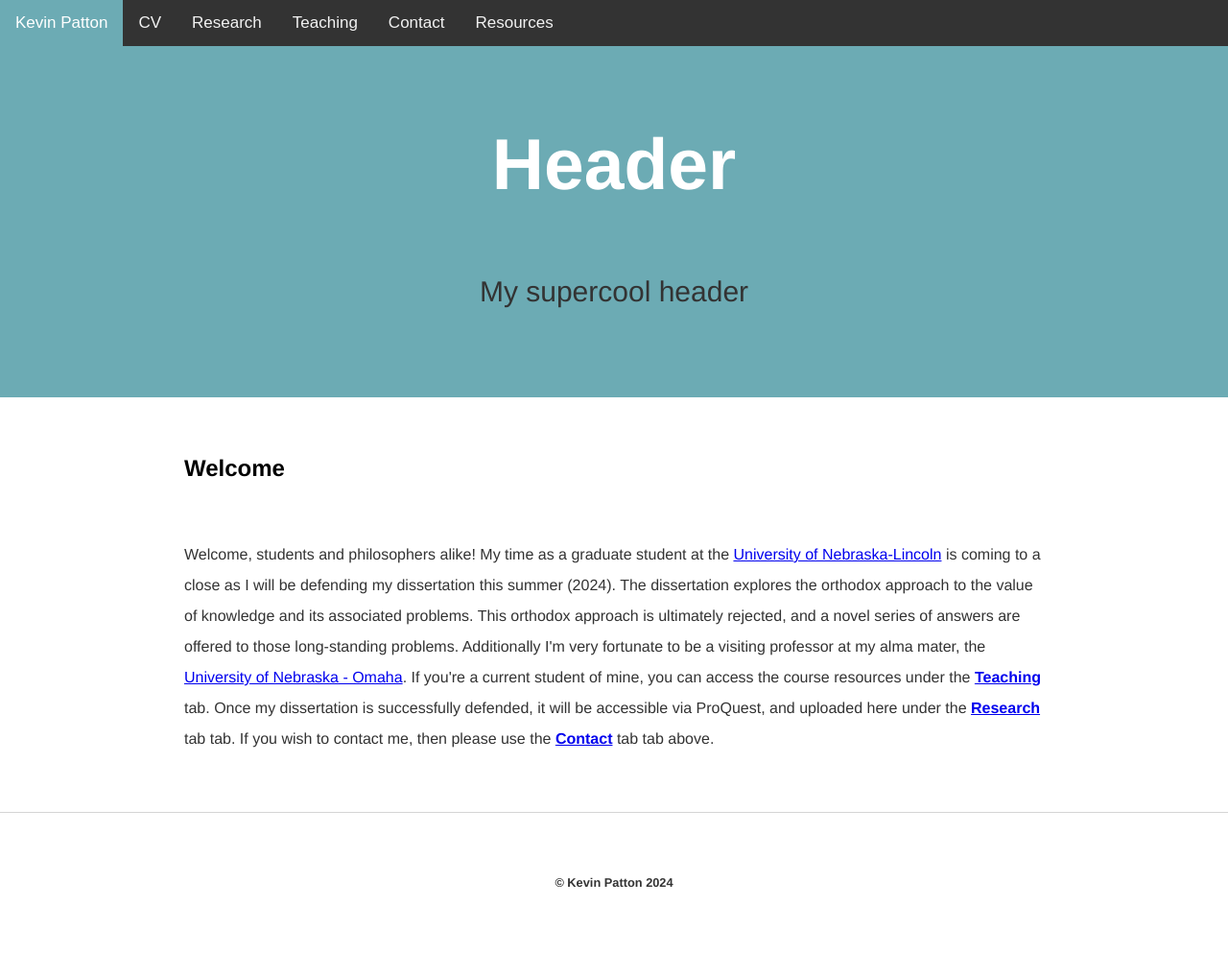
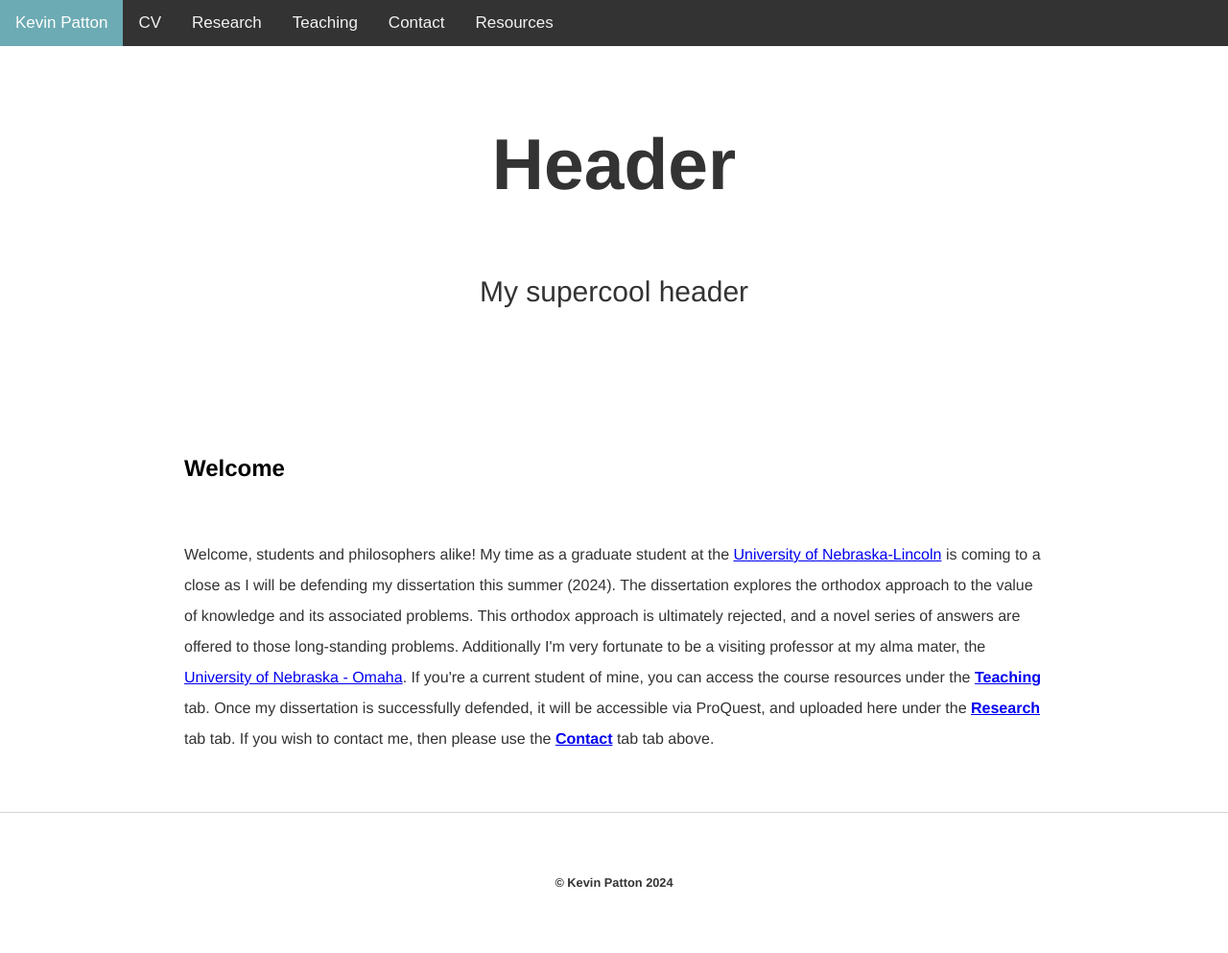
Before and after one commit to kevinjpatton/kevinjpatton.github.io, a Jekyll site: the page built from test.html, in a window 1280 px wide. Shown: the whole page at 96% size. Built offline with Jekyll 4.4.1, drawn with Linux system fonts in a browser that asks for light colours; Markdown is read by kramdown in place of the engine named in the settings.

Commit message:
Update test.css

```diff
--- a/css/test.css
+++ b/css/test.css
@@ -35,8 +35,8 @@
 .header {
   padding: 20px;
   text-align: center;
-  background: #6cabb4;
-  color: white;
+  background: white;
+  color: #333;
   font-size: 30px;
 }
 
```
